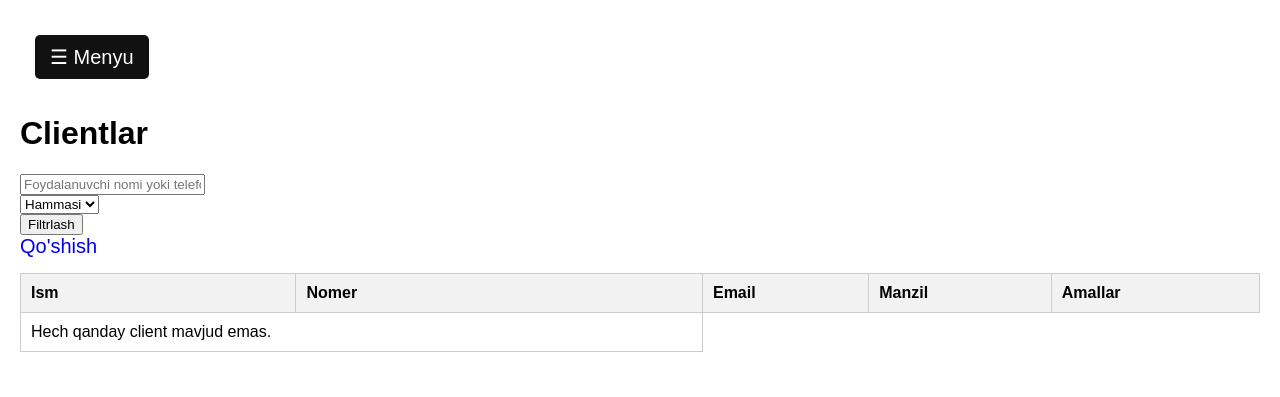
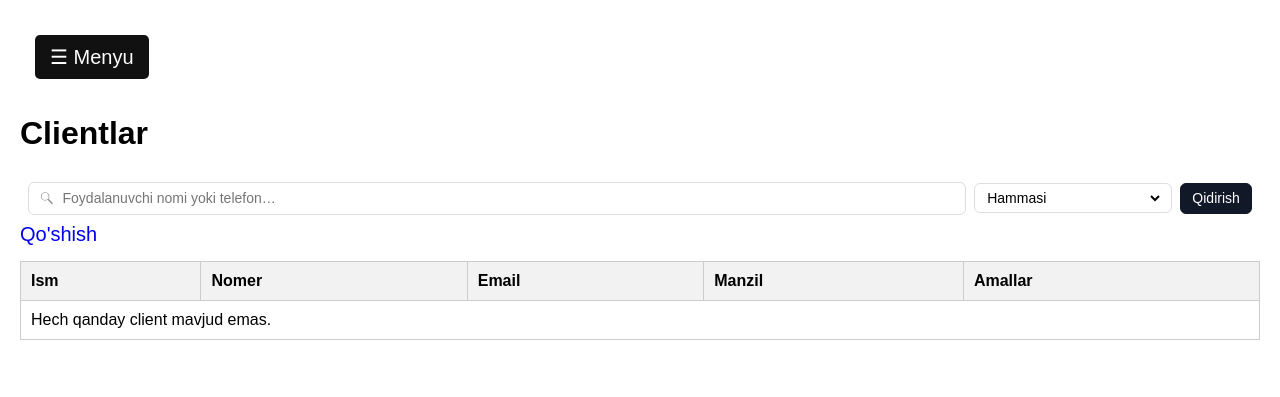
Before and after one commit to Muhammadrizochik/Office5, a Django app: page /clients in a window 1280 px wide. Shown: the top 397 px of the page. Run offline with Django 5.2, Linux system fonts and the light colour scheme; the visitor is signed in with stand-in values (Sample User, id 1); data comes from the database, SQL or seed files in the repository; data that the repository does not hold is empty; some libraries are stand-ins or nearby versions.

Commit message:
fixed created_by

```diff
--- a/main/forms/clients_form.py
+++ b/main/forms/clients_form.py
@@ -5,7 +5,7 @@ from django.core.exceptions import ValidationError
 class ClientForm(forms.ModelForm):
     class Meta:
         model = Client
-        fields = ['f_name', 'email', 'phone', 'address', 'created_by']
+        fields = ['f_name', 'email', 'phone', 'address']
 
     def clean_phone(self):
         phone = self.cleaned_data.get("phone")
--- a/main/views/clients.py
+++ b/main/views/clients.py
@@ -28,11 +28,13 @@ def client_create(request):
     if request.method == "POST":
         form = ClientForm(request.POST)
         if form.is_valid():
+            client = form.save(commit=False)
+            client.created_by = request.user
             form.save()
             return redirect("client_list")
     else:
         form = ClientForm()
-    return render(request, "create.html", {"form": form, "title": "Client qo‘shish"})
+    return render(request, "create.html", {"form": form,  "title": "Client qo‘shish"})
 
 
 def client_update(request, client_id):
--- a/template/clients.html
+++ b/template/clients.html
@@ -31,36 +31,73 @@
         }
     </style>
    <h1>Clientlar</h1>
-
-<form method="get" class="row g-2 mb-3 align-items-center">
-    <!-- Qidiruv inputi -->
-    <div class="col-md-6">
+<form method="get" class="filter-bar" role="search" aria-label="Client filter">
+  <div class="input-wrap">
+    <svg viewBox="0 0 24 24" aria-hidden="true" class="icon">
+      <path d="M15.5 14h-.79l-.28-.27A6.471 6.471 0 0 0 16 9.5
+      6.5 6.5 0 1 0 9.5 16c1.61 0 3.09-.59 4.23-1.57l.27.28v.79
+      L20 21.5 21.5 20l-6-6zM4 9.5C4 6.46 6.46 4 9.5 4S15 6.46
+      15 9.5 12.54 15 9.5 15 4 12.54 4 9.5z"></path>
+    </svg>
     <input
       type="text"
       name="search"
-            placeholder="Foydalanuvchi nomi yoki telefon"
-            value="{{ request.GET.search }}"
-            class="form-control"
-        >
+      placeholder="Foydalanuvchi nomi yoki telefon…"
+      value="{{ request.GET.search|default:'' }}"
+    />
   </div>
 
-    <!-- Yaratgan foydalanuvchi bo‘yicha filter -->
-    <div class="col-md-4">
-        <select name="created_by" class="form-select">
+  <div class="select-wrap">
+    <select name="created_by" id="created_by" onchange="this.form.submit()">
       <option value="">Hammasi</option>
       {% for user in users %}
-                <option value="{{ user.id }}" {% if request.GET.created_by == user.id|stringformat:"s" %}selected{% endif %}>
-                    {{ user.username }}
+        <option value="{{ user.id }}"
+          {% if request.GET.created_by|default:'' == user.id|stringformat:'s' %}selected{% endif %}>
+          {{ user.get_full_name|default:user.username }}
         </option>
       {% endfor %}
     </select>
   </div>
 
-    <!-- Filtrlash tugmasi -->
-    <div class="col-md-2">
-        <button type="submit" class="btn btn-dark w-100">Filtrlash</button>
+  <div class="btns">
+    <button type="submit" class="btn primary">Qidirish</button>
+    {% if request.GET.search or request.GET.created_by %}
+      <a href="{% url 'client_list' %}" class="btn ghost">Tozalash</a>
+    {% endif %}
   </div>
 </form>
+
+<style>
+  .filter-bar{
+    display:flex; flex-wrap:wrap; gap:.5rem; align-items:center;
+    padding:.5rem;
+  }
+  .input-wrap{
+    flex:1 1 220px; display:flex; align-items:center; gap:.4rem;
+    border:1px solid #ddd; border-radius:6px; padding:.4rem .6rem;
+  }
+  .icon{ width:16px; height:16px; fill:#888; }
+  .input-wrap input{
+    border:none; outline:none; width:100%; font-size:14px; background:transparent;
+  }
+  .select-wrap{
+    flex:0 1 180px; border:1px solid #ddd; border-radius:6px; padding:.3rem .5rem;
+  }
+  .select-wrap select{
+    border:none; outline:none; width:100%; font-size:14px; background:transparent;
+  }
+  .btns{ display:flex; gap:.4rem; margin-left:auto; }
+  .btn{
+    border:1px solid #ddd; border-radius:6px; padding:.4rem .7rem;
+    font-size:14px; cursor:pointer; background:#fff;
+  }
+  .btn.primary{ background:#111827; color:#fff; border-color:#111827; }
+  .btn.ghost{ background:#fff; }
+  @media (max-width:640px){
+    .btns{ width:100%; }
+    .btns .btn{ flex:1; }
+  }
+</style>
 
     <a href="{% url 'client_create' %}" class="add-client"> Qo'shish</a>
 
@@ -92,7 +129,7 @@
             </tr>
             {% empty %}
             <tr>
-                <td colspan="2">Hech qanday client mavjud emas.</td>
+                <td colspan="5">Hech qanday client mavjud emas.</td>
             </tr>
             {% endfor %}
         </tbody>
```
Lines whose indentation alone changed are shown as unchanged.
